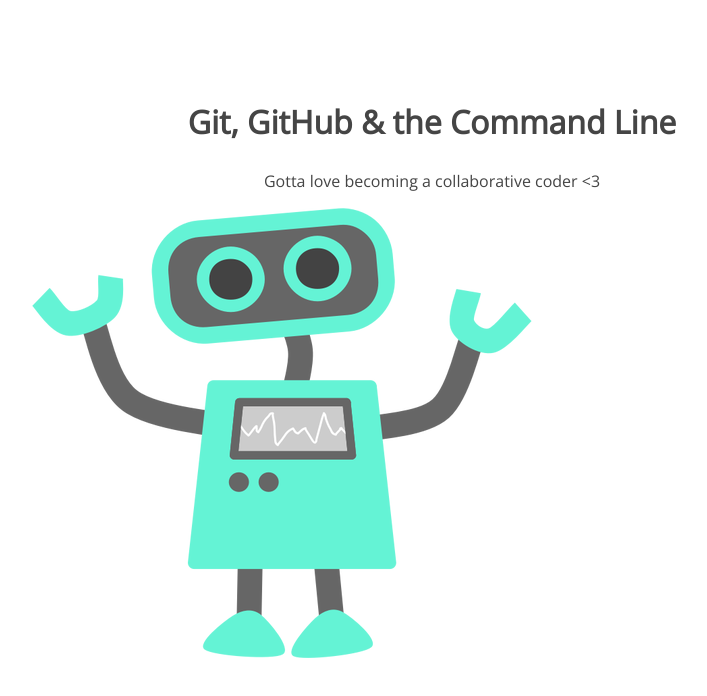
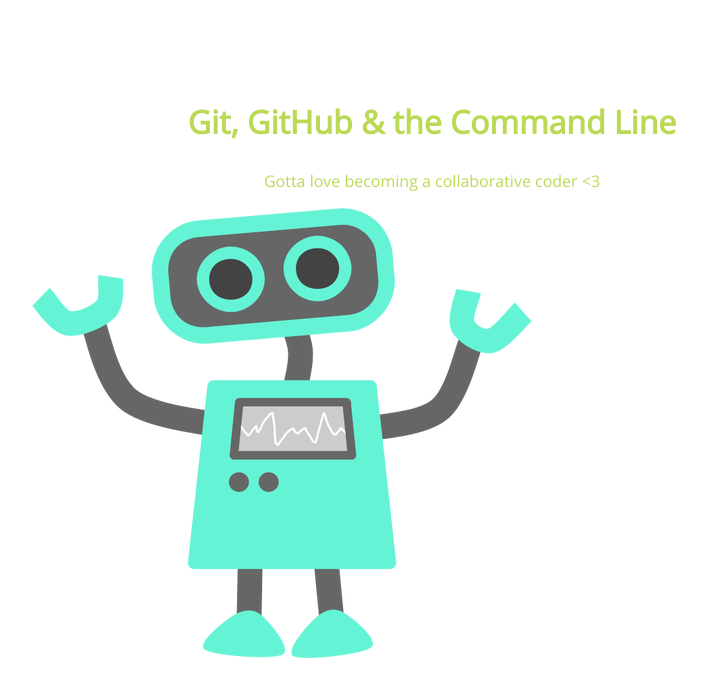
Before and after one commit to katreinhart/skillcrush105, a plain HTML site: page index.html in a window 1280 px wide. Shown: the whole page, without its empty margins (208-915 px from the left). Drawn offline with nearby package versions, Linux system fonts and the light colour scheme.

Commit message:
Changed h1 font color

```diff
--- a/css/style.css
+++ b/css/style.css
@@ -5,7 +5,7 @@ section {
 section h1,
 section p {
 	text-align: center;
-	color: #454545;
+	color: #bada55;
 }
 section h1 {
 	font: 32px 'Open Sans';
```
Also changed, not shown: 1 other file.
